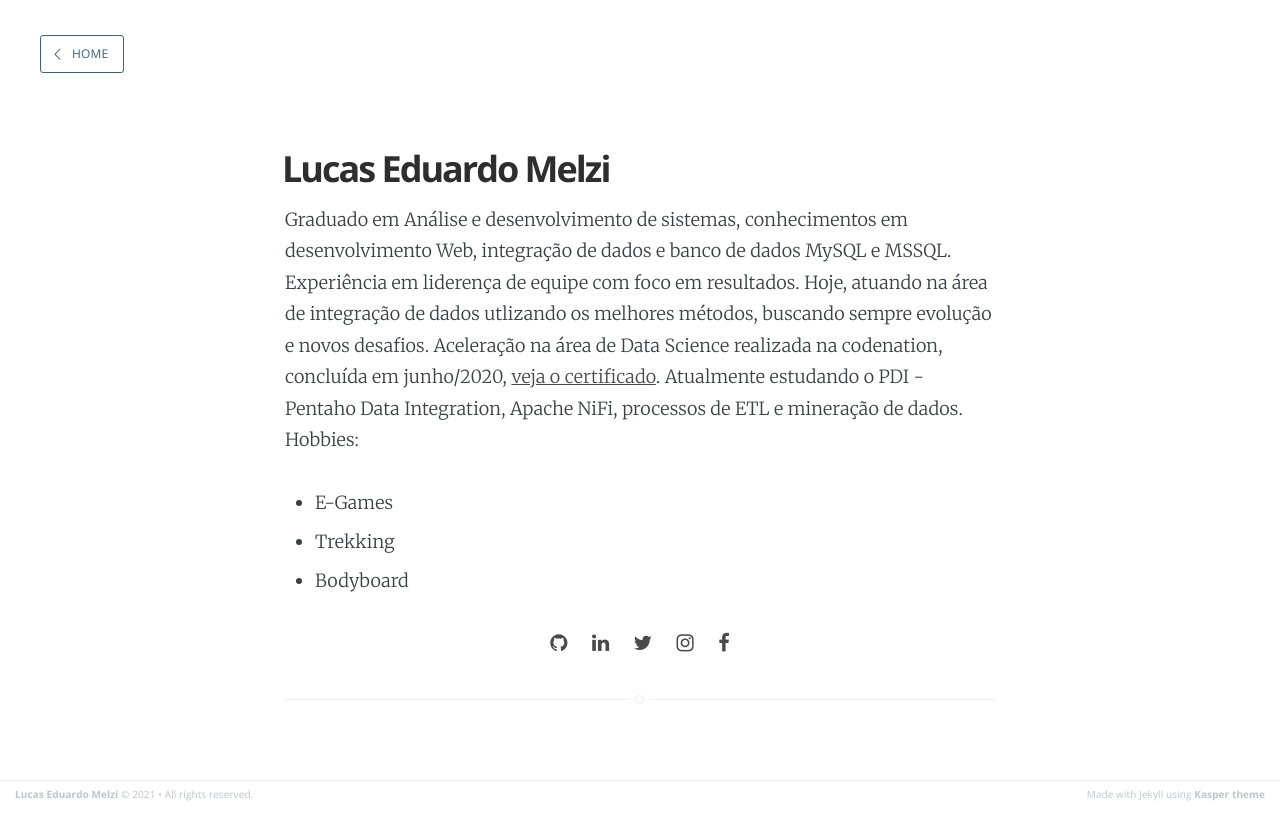
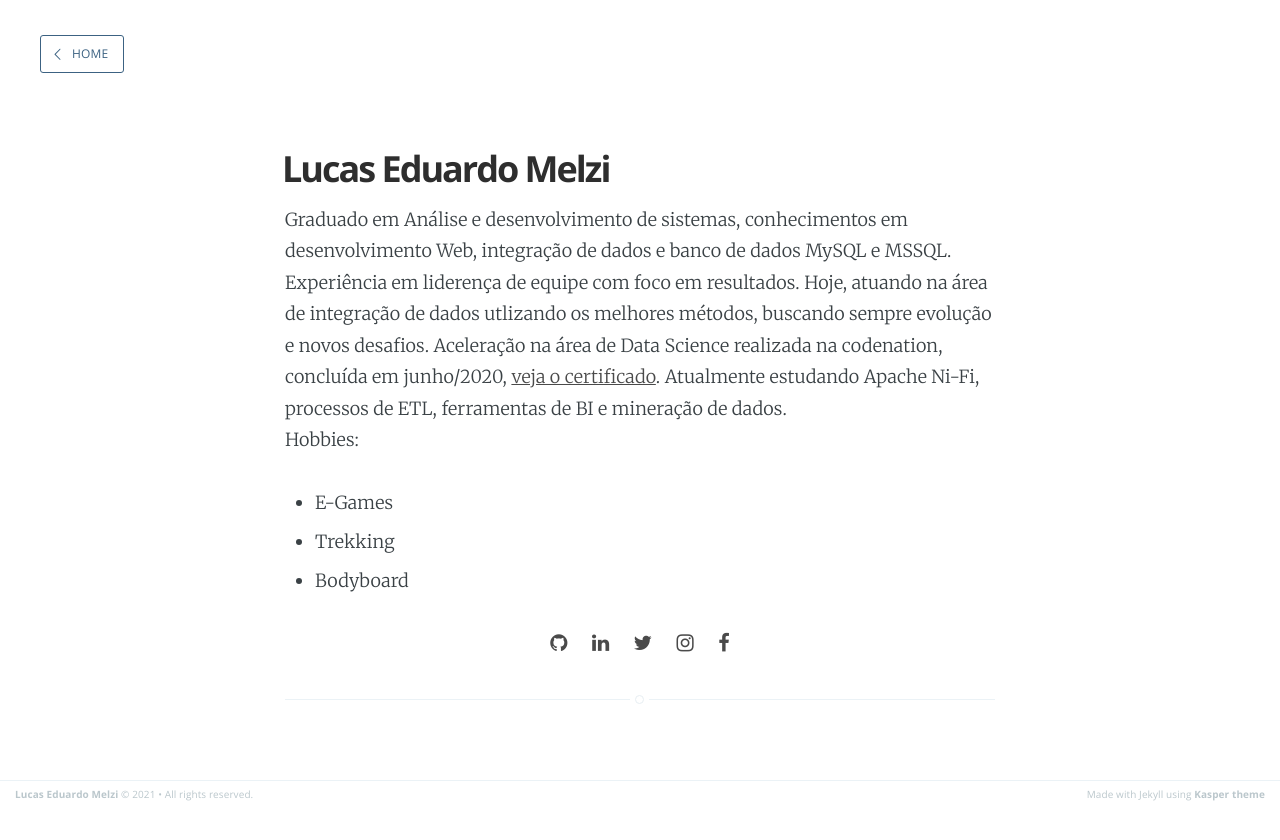
Before and after one commit to melzilucas/melzilucas.github.io, a Jekyll site: the page built from about.md, in a window 1280 px wide. Shown: the top 840 px of the page. Built offline with Jekyll 4.4.1, drawn with Linux system fonts in a browser that asks for light colours.

Commit message:
Adjusted about-me-2

```diff
--- a/about.md
+++ b/about.md
@@ -6,7 +6,7 @@ title: Lucas Eduardo Melzi
 Graduado em Análise e desenvolvimento de sistemas, conhecimentos em desenvolvimento Web, integração de dados e banco de dados MySQL e MSSQL.
 Experiência em liderença de equipe com foco em resultados.
 Hoje, atuando na área de integração de dados utlizando os melhores métodos, buscando sempre evolução e novos desafios. Aceleração na área de Data Science realizada na codenation, concluída em junho/2020, [veja o certificado](https://melzilucas.github.io/assets/images/certificado_codenation.pdf){:target="_blank" rel="noopener"}.
-Atualmente estudando o PDI - Pentaho Data Integration, Apache NiFi, processos de ETL e mineração de dados.
+Atualmente estudando Apache Ni-Fi, processos de ETL, ferramentas de BI e mineração de dados.
 <br>Hobbies:
 - E-Games
 - Trekking
```
